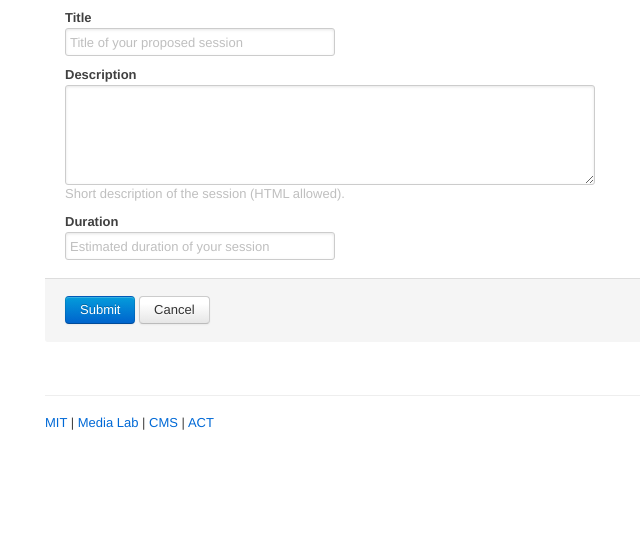
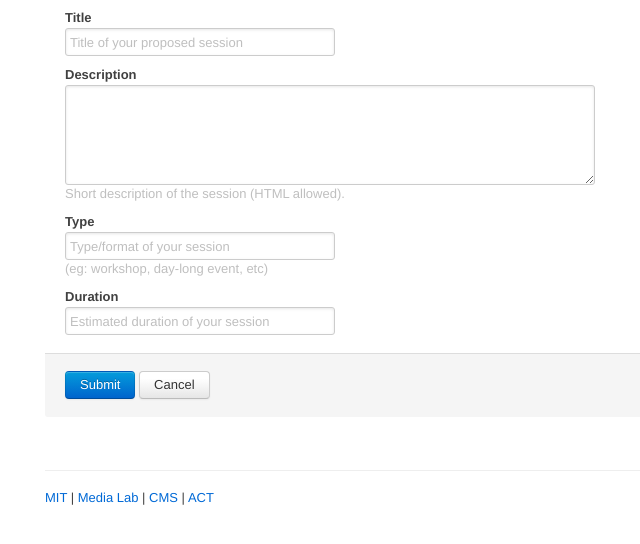
Before and after one commit to ricarose/shekho, a Django app: template templates/session/submit.html in a window 1280 px wide. Shown: the part 149-693 px from the top of the page, without its empty margins (125-765 px from the left). Run offline with Django 3.2, Linux system fonts and the light colour scheme; the template is opened without the code that fills it, so the values that code supplies are empty; some libraries are stand-ins or nearby versions.

Commit message:
Update model to include session type

```diff
--- a/session/models.py
+++ b/session/models.py
@@ -14,6 +14,7 @@ class Session(models.Model):
         default='unconfirmed')
     #location = models.TextField(blank=True)
     #time = models.DateTimeField(blank=True)
+    type = models.CharField(max_length=30)
     duration = models.CharField(max_length = 50)
     attendees = models.ManyToManyField(User, null=True, blank=True,\
         related_name="attendees")
--- a/templates/session/submit.html
+++ b/templates/session/submit.html
@@ -100,6 +100,27 @@
             </div>
           </div>
 
+          {% if form.type.errors %}
+          <div class="clearfix error">
+          {% else %}
+          <div class="clearfix">
+          {% endif %}
+
+            <label for="id_type">Type</label>
+            <div class="input">
+              <input class="xlarge" id="id_type" name="type" size="30" type="text" placeholder="Type/format of your session">
+              {% if form.type.errors %}
+              <span class="help-block">
+              {{form.type.errors}}
+              </span>
+              {% else %}
+              <span class="help-block">
+              (eg: workshop, day-long event, etc)
+              </span>
+              {% endif %}
+            </div>
+          </div><!-- /clearfix -->
+
           {% if form.duration.errors %}
           <div class="clearfix error">
           {% else %}
```
